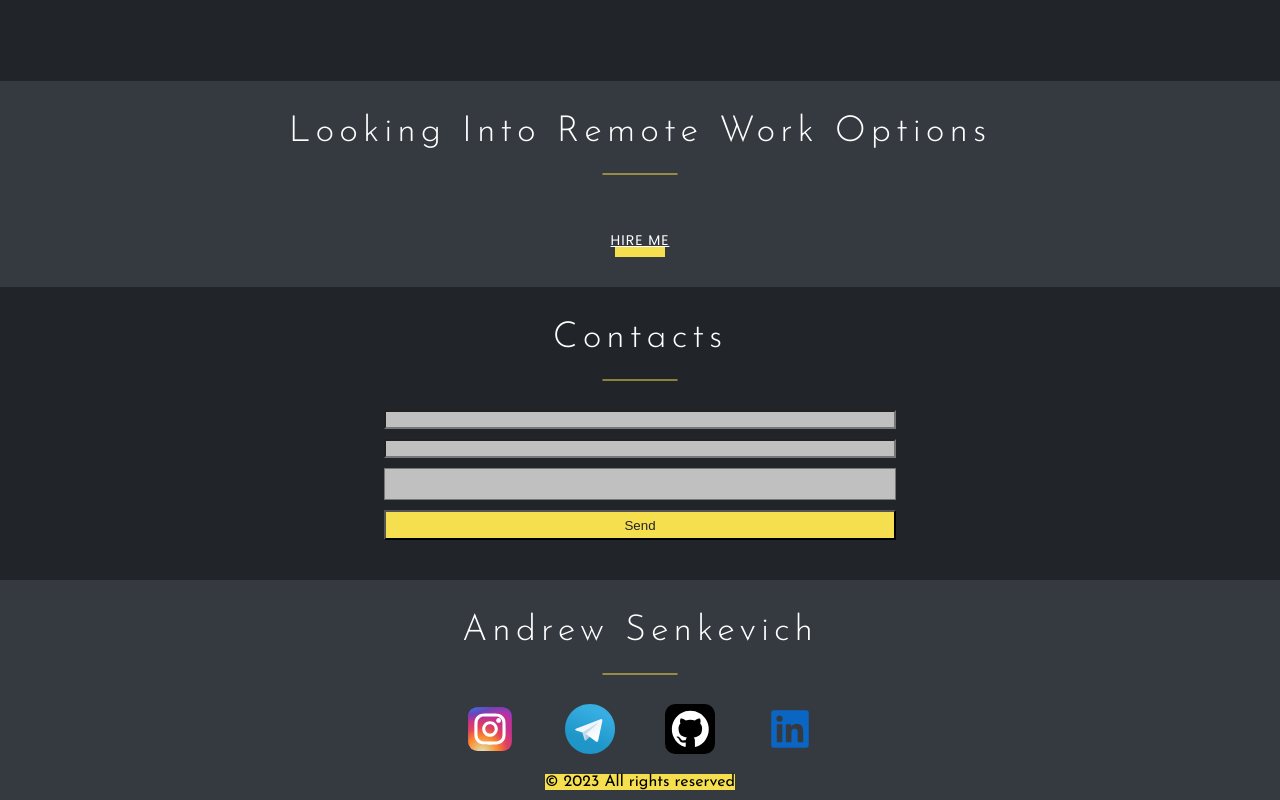
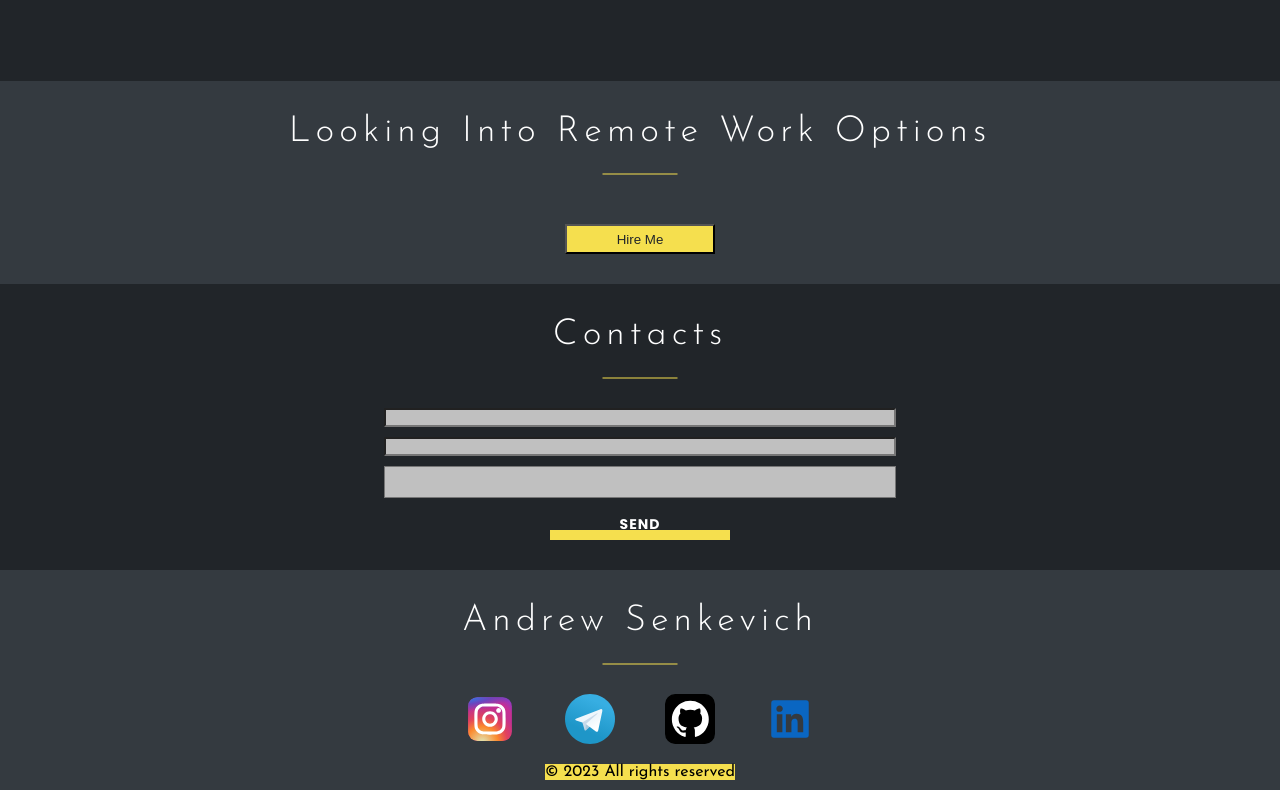
Before and after one commit to Sene4kaaa/portfolio, a React (Create React App) app: page / in a window 1280 px wide. Shown: the part 2626-3426 px from the top of the page. Built offline with nearby package versions, Linux system fonts and the light colour scheme.

Commit message:
Refactoring code Refactoring Contacts.module.scss

```diff
--- a/src/common/components/button/Button.module.scss
+++ b/src/common/components/button/Button.module.scss
@@ -4,7 +4,7 @@
 .btn {
   border: none;
   @include flex(row, center, center, nowrap);
-  @include text($textFontFamily, 14px, 1.2, 400);
+  @include text($textFontFamily, 14px, 1.2, 700);
   text-transform: uppercase;
   letter-spacing: 1px;
   padding: 8px 20px;
@@ -18,7 +18,7 @@
   &::after {
     content: "";
     position: absolute;
-    width: 50%;
+    width: 70%;
     height: 10px;
     background: $primaryColor;
     bottom: 0;
--- a/src/components/Contacts/Contacts.module.scss
+++ b/src/components/Contacts/Contacts.module.scss
@@ -1,5 +1,6 @@
 @import "src/common/styles/sass/Variables";
-
+@import "src/common/styles/sass/Mixins";
+@import "src/common/components/button/Button.module";
 .contactsBlock {
   min-height: 20vh;
   background-color: $bgColor;
@@ -33,10 +34,22 @@
       }
 
       button {
-        margin-bottom: 10px;
-        background-color: $primaryColor;
-        height: 30px;
-        color:  $bgColor;
+        @include container();
+        @extend .btn;
+        max-width: 50%;
+
+        //margin-bottom: 10px;
+        background-color: $bgColor;
+        //height: 30px;
+        //color:  $bgColor;
+
+        &:hover {
+          color: $bgSecondColor;
+          &::after {
+            height: 100%;
+          }
+        }
+
       }
 
     }
--- a/src/components/Contacts/Contacts.tsx
+++ b/src/components/Contacts/Contacts.tsx
@@ -13,7 +13,7 @@ export const Contacts = () => {
                     <input type={"text"} className={s.input}/>
                     <input type={"text"} className={s.input}/>
                     <textarea className={s.textarea}/>
-                    <button type={"submit"} /*className={s.button}*/>Send</button>
+                    <button type={"submit"} className={s.button}>Send</button>
                 </form>
 
             </div>
--- a/src/components/Remote work/RemoteWork.module.scss
+++ b/src/components/Remote work/RemoteWork.module.scss
@@ -1,4 +1,5 @@
 @import "src/common/styles/sass/Variables";
+@import "src/common/styles/sass/Mixins";
 
 .remoteWorkBlock {
   background-color: $bgSecondColor;
@@ -10,9 +11,11 @@
     justify-content: flex-start;
 
     .button {
+
       margin-top: 40px;
 
       & button {
+
         background-color: $primaryColor;
         width: 150px;
         height: 30px;
--- a/src/components/Remote work/RemoteWork.tsx
+++ b/src/components/Remote work/RemoteWork.tsx
@@ -2,7 +2,6 @@ import React from 'react';
 import s from './RemoteWork.module.scss'
 import styleContainer from '../../common/styles/Container.module.scss'
 import {Title} from "../../common/components/title/Title";
-import {Button} from "../../common/components/button/Button";
 
 
 
@@ -12,7 +11,7 @@ export const RemoteWork = () => {
             <div className={`${styleContainer.container} ${s.remoteWorkContainer} `}>
                 <Title title={'Looking into remote work options'}/>
                 <div className={s.button}>
-                   <Button text={'Hire Me'}/>
+                    <button>Hire Me</button>
                 </div>
             </div>
         </div>
```
